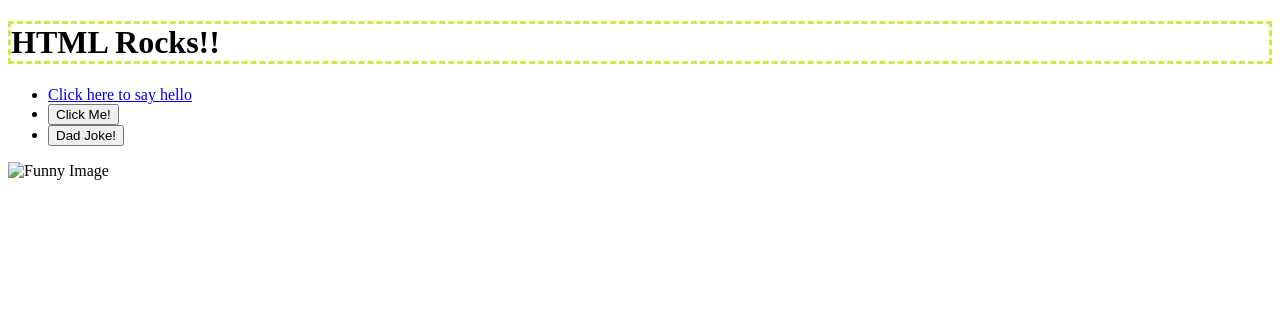
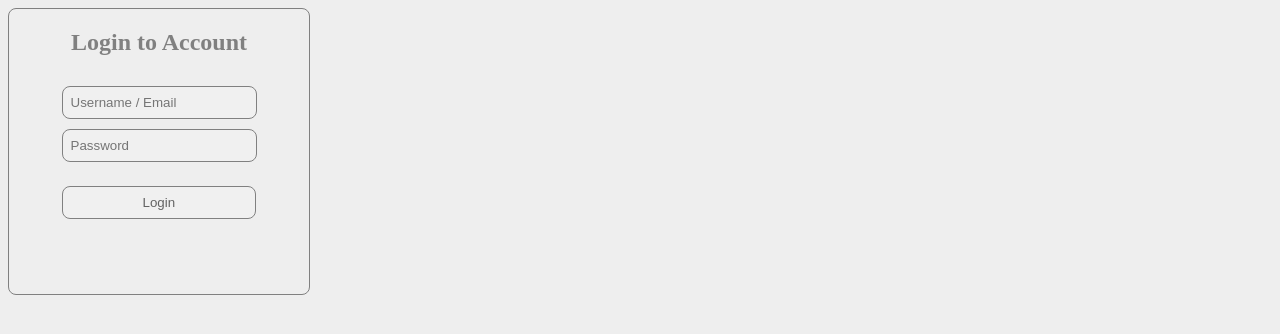
Before and after one commit to lthrall/9.03-Lab, a website: page index.html in a window 1280 px wide. Drawn offline with Linux system fonts and the light colour scheme; files that its build step writes are made by us from their sources.

Commit message:
Finished the lab

```diff
--- a/index.html
+++ b/index.html
@@ -3,23 +3,23 @@
 
 <head>
   <meta charset="utf-8">
-  <title>CS208 - Starter Code (UPDATE ME)!</title>
+  <title>9.03 Lab</title>
   <meta name="description" content="">
   <meta name="viewport" content="width=device-width, initial-scale=1">
   <link rel="stylesheet" href="style.css">
+  <script src="script.js"></script>
 </head>
 
 <body>
-  <h1>HTML Rocks!!</h1>
-  <ul>
-  <li><a href="/hello">Click here to say hello</a></li>
-  <li><button id="hello-link">Click Me!</button></li>
-  <li><button id="joke-button">Dad Joke!</button></li>
-  <script src="script.js"></script>
-  </ul>
-  <img src="funny.png" alt="Funny Image" width="300" height="200">
+  <div class="inputSpace">
+    <h2>Login to Account</h2>
+    <form id="login">
+      <input type="text" id="username" name="username" placeholder="Username / Email"><br>
+      <input type="text" id="password" name="password" placeholder="Password"><br>
+      <button onclick="checkPassword()" class="logButton">Login</button>
+    </form>
 
-  <h2 id="joke-display"></h2>
+  </div>
 </body>
 
 </html>
```
Also changed, not shown: dist/script.js, dist/style.css, 1 other file.
